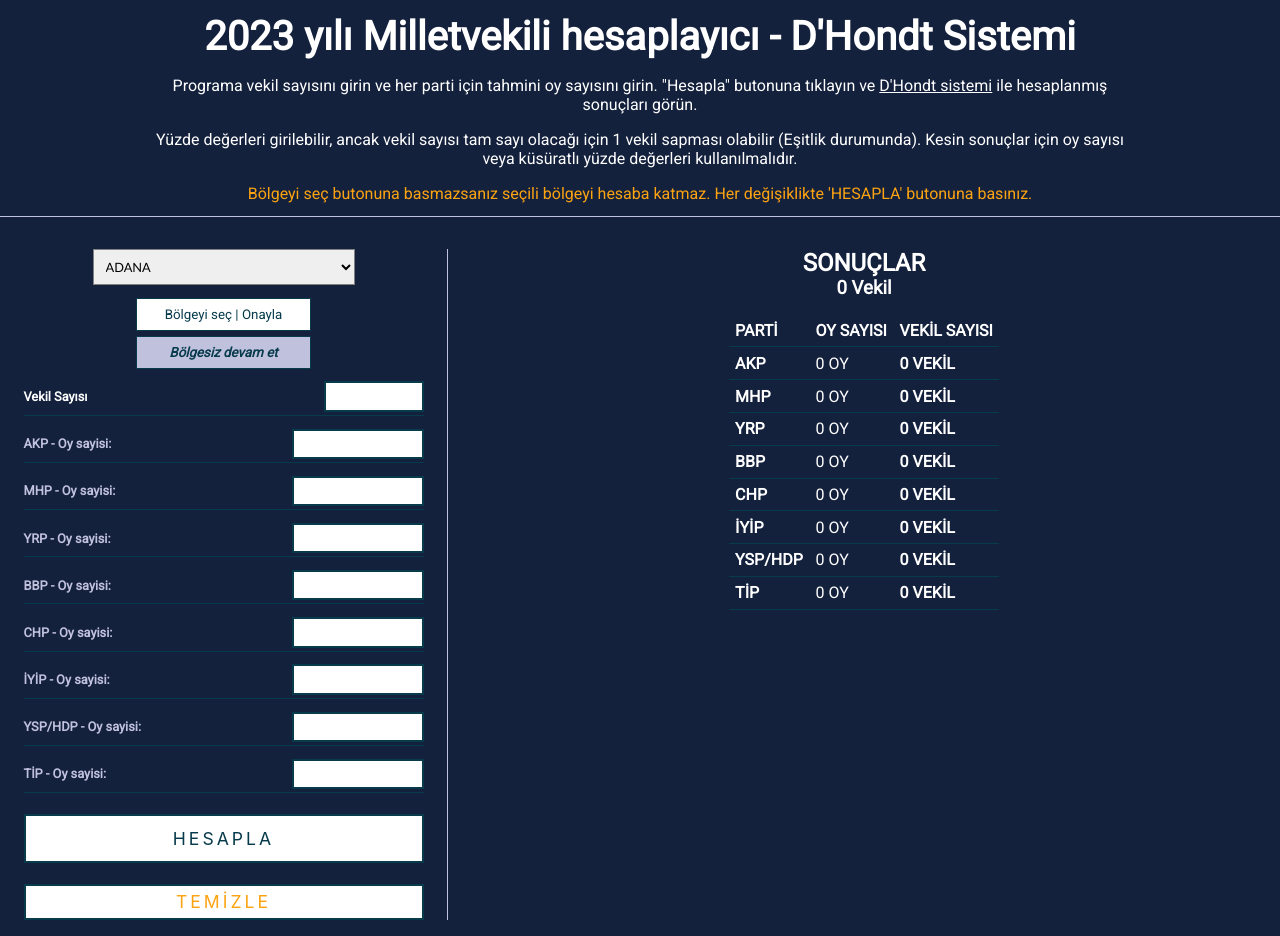
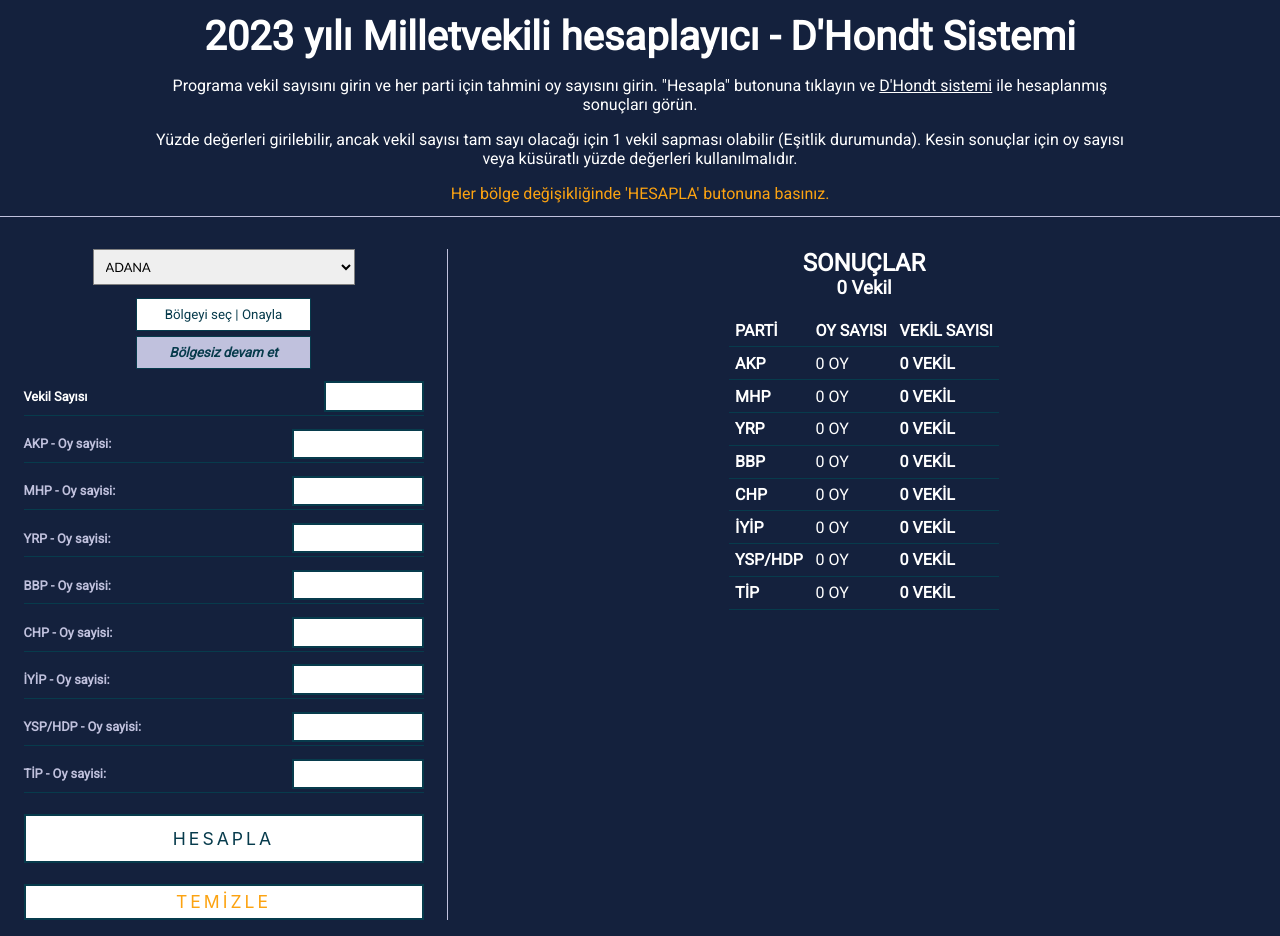
Before and after one commit to berkaysson/dhondt-system-calculator, a React (Create React App) app: page / in a window 1280 px wide. Built offline with nearby package versions, Linux system fonts and the light colour scheme.

Commit message:
Update warning message

```diff
--- a/src/Components/Header.js
+++ b/src/Components/Header.js
@@ -45,7 +45,7 @@ function Header() {
       <h1>2023 yılı Milletvekili hesaplayıcı - D'Hondt Sistemi</h1>
         <p>Programa vekil sayısını girin ve her parti için tahmini oy sayısını girin. "Hesapla" butonuna tıklayın ve <a href="https://tr.wikipedia.org/wiki/D%27Hondt_sistemi" target="_blank" rel="noopener noreferrer">D'Hondt sistemi</a>  ile hesaplanmış sonuçları görün.</p>
         <p>Yüzde değerleri girilebilir, ancak vekil sayısı tam sayı olacağı için 1 vekil sapması olabilir (Eşitlik durumunda). Kesin sonuçlar için oy sayısı veya küsüratlı yüzde değerleri kullanılmalıdır.</p>
-        <WarningMessage>Bölgeyi seç butonuna basmazsanız seçili bölgeyi hesaba katmaz. Her değişiklikte 'HESAPLA' butonuna basınız.</WarningMessage>
+        <WarningMessage> Her bölge değişikliğinde 'HESAPLA' butonuna basınız.</WarningMessage>
       </InfoWrapper>
     </HeaderWrapper>
   );
```
